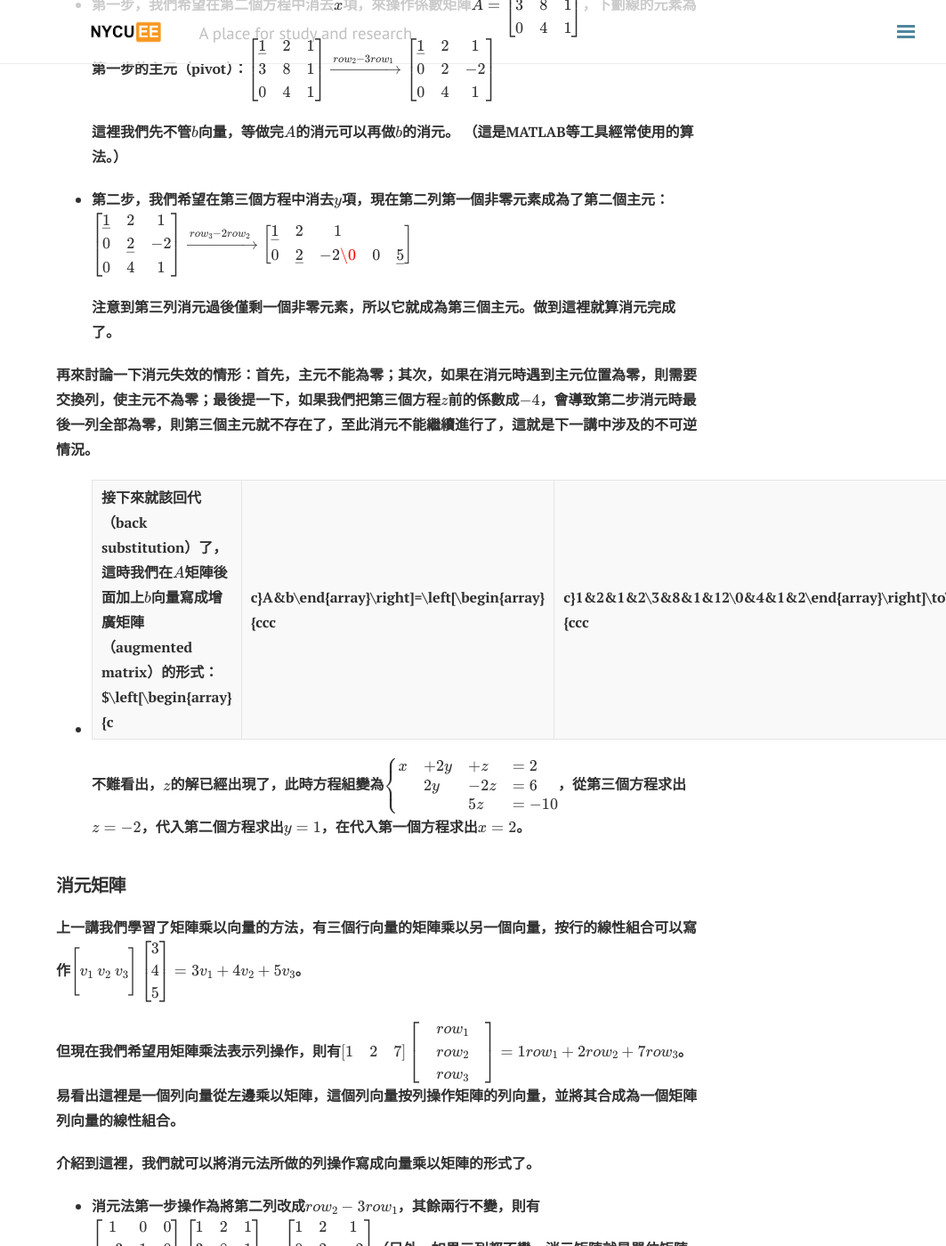
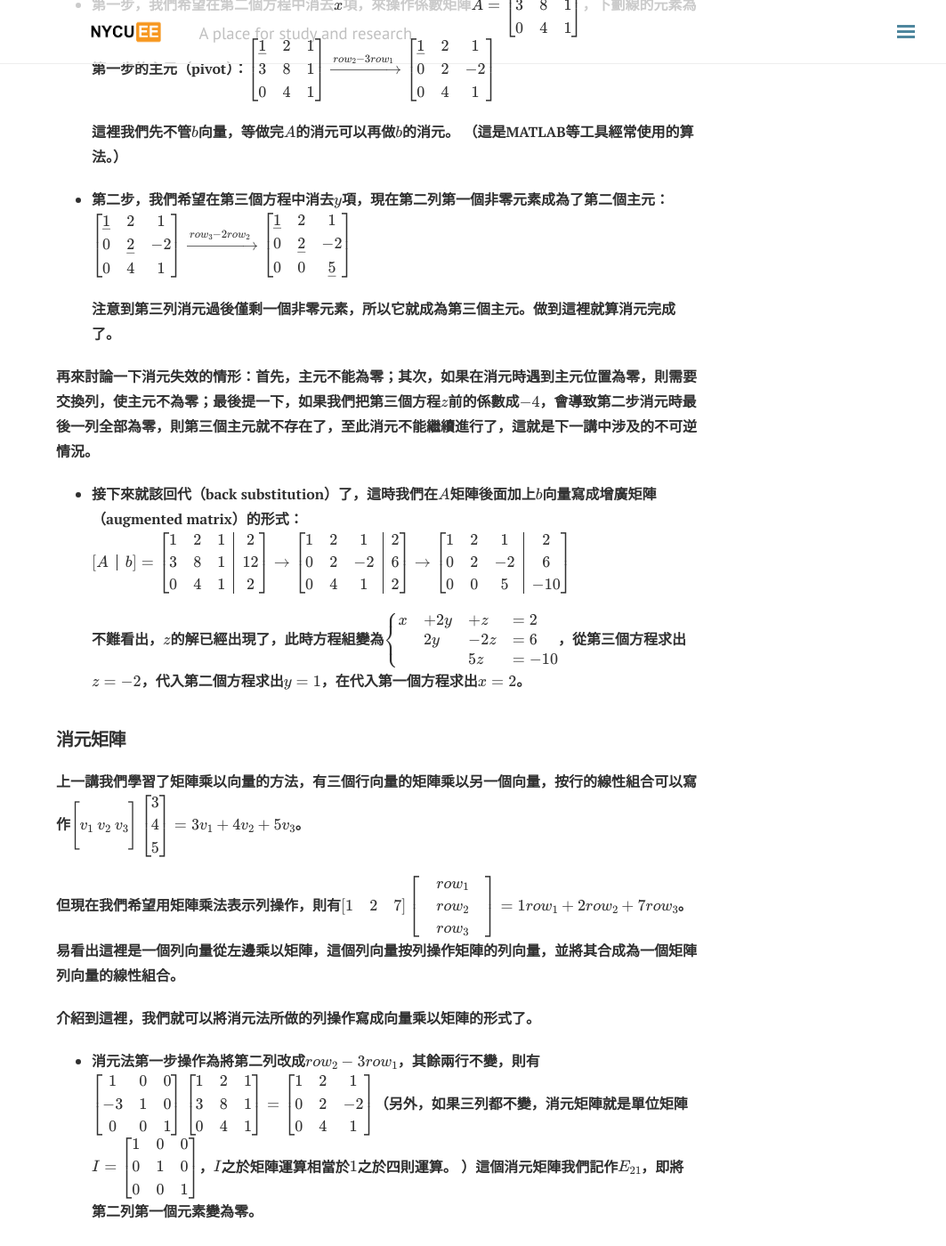
Before and after one commit to nycu-ee/nycu-ee.github.io, a Jekyll site: the page built from _posts/2021-02-02-linear-algebra-02.md, in a window 1280 px wide and 1400 px high, scrolled down 770 px. Shown: the whole window at 89% size, without its empty margins (217-1280 px from the left). Built offline with Jekyll 4.4.1, drawn with Linux system fonts in a browser that asks for light colours; nearby versions of some CDN libraries; formulas are drawn with MathJax 3; comment, search, counter and statistics services are not loaded; some of the changed text lies outside the part shown.

Commit message:
Update 2021-02-02-linear-algebra-02.md

```diff
--- a/_posts/2021-02-02-linear-algebra-02.md
+++ b/_posts/2021-02-02-linear-algebra-02.md
@@ -28,13 +28,14 @@ author: [zlotus](https://github.com/zlotus/notes-linear-algebra)
 * 第一步，我們希望在第二個方程中消去$x$項，來操作係數矩陣$A=\begin{bmatrix}\underline{1}&2&1\\\\3&8&1\\\\0&4&1\end{bmatrix}$，下劃線的元素為第一步的主元（pivot）：$\begin{bmatrix}\underline{1}&2&1\\\\3&8&1\\\\0&4&1\end{bmatrix}\xrightarrow{row_2-3row_1}\begin{bmatrix}\underline{1}&2&1\\\\0&2&-2\\\\0&4&1\end{bmatrix}$
 
     這裡我們先不管$b$向量，等做完$A$的消元可以再做$b$的消元。 （這是MATLAB等工具經常使用的算法。）
-* 第二步，我們希望在第三個方程中消去$y$項，現在第二列第一個非零元素成為了第二個主元：$\begin{bmatrix}\underline{1}&2&1\\\\0&\underline{2}&-2\\\\0&4&1\end{bmatrix}\xrightarrow{row_3-2row_2}\begin{bmatrix}\underline{1}&2&1\\\\0&\underline{2}&-2\\0&0&\underline{5}\end{bmatrix}$
+* 第二步，我們希望在第三個方程中消去$y$項，現在第二列第一個非零元素成為了第二個主元：$\begin{bmatrix}\underline{1}&2&1\\\\0&\underline{2}&-2\\\\0&4&1\end{bmatrix}\xrightarrow{row_3-2row_2}\begin{bmatrix}\underline{1}&2&1\\\\0&\underline{2}&-2\\\\0&0&\underline{5}\end{bmatrix}$
 
     注意到第三列消元過後僅剩一個非零元素，所以它就成為第三個主元。做到這裡就算消元完成了。
 
 再來討論一下消元失效的情形：首先，主元不能為零；其次，如果在消元時遇到主元位置為零，則需要交換列，使主元不為零；最後提一下，如果我們把第三個方程$z$前的係數成$-4$，會導致第二步消元時最後一列全部為零，則第三個主元就不存在了，至此消元不能繼續進行了，這就是下一講中涉及的不可逆情況。
 
-* 接下來就該回代（back substitution）了，這時我們在$A$矩陣後面加上$b$向量寫成增廣矩陣（augmented matrix）的形式：$\left[\begin{array}{c|c}A&b\end{array}\right]=\left[\begin{array}{ccc|c}1&2&1&2\\\\3&8&1&12\\\\0&4&1&2\end{array}\right]\to\left[\begin{array}{ccc|c}1&2&1&2\\\\0&2&-2&6\\\\0&4&1&2\end{array}\right]\to\left[\begin{array}{ccc|c}1&2&1&2\\\\0&2&-2&6\\\\0&0&5&-10\end{array}\right]$
+* 接下來就該回代（back substitution）了，這時我們在$A$矩陣後面加上$b$向量寫成增廣矩陣（augmented matrix）的形式：
+$\left[\begin{array}{c|c}A&b\end{array}\right]=\left[\begin{array}{ccc|c}1&2&1&2\\\\3&8&1&12\\\\0&4&1&2\end{array}\right]\to\left[\begin{array}{ccc|c}1&2&1&2\\\\0&2&-2&6\\\\0&4&1&2\end{array}\right]\to\left[\begin{array}{ccc|c}1&2&1&2\\\\0&2&-2&6\\\\0&0&5&-10\end{array}\right]$
 
     不難看出，$z$的解已經出現了，此時方程組變為$\begin{cases}x&+2y&+z&=2\\\\&2y&-2z&=6\\\\&&5z&=-10\end{cases}$，從第三個方程求出$z=-2$，代入第二個方程求出$y=1$，在代入第一個方程求出$x=2$。
 
@@ -48,7 +49,7 @@ author: [zlotus](https://github.com/zlotus/notes-linear-algebra)
 
 * 消元法第一步操作為將第二列改成$row_2-3row_1$，其餘兩行不變，則有$\begin{bmatrix}1&0&0\\\\-3&1&0\\\\0&0&1\end{bmatrix}\begin{bmatrix}1&2&1\\\\3&8&1\\\\0&4&1\end{bmatrix}=\begin{bmatrix}1&2&1\\\\0&2&-2\\\\0&4&1\end{bmatrix}$（另外，如果三列都不變，消元矩陣就是單位矩陣$I=\begin{bmatrix}1&0&0\\\\0&1&0\\\\0&0&1\end{bmatrix}$，$I$之於矩陣運算相當於$1$之於四則運算。 ）這個消元矩陣我們記作$E_{21}$，即將第二列第一個元素變為零。
 
-* 接下來就是求$E_{32}$消元矩陣了，即將第三列第二個元素變為零，則$\begin{bmatrix}1&0&0\\0&1&0\\\\0&-2&1\end{bmatrix}\begin{bmatrix}1&2&1\\\\0&2&-2\\\\0&4&1\end{bmatrix}=\begin{bmatrix}1&2&1\\\\0&2&-2\\\\0&0&5\end{bmatrix}$。這就是消元所用的兩個初等矩陣（elementary matrix）。
+* 接下來就是求$E_{32}$消元矩陣了，即將第三列第二個元素變為零，則$\begin{bmatrix}1&0&0\\\\0&1&0\\\\0&-2&1\end{bmatrix}\begin{bmatrix}1&2&1\\\\0&2&-2\\\\0&4&1\end{bmatrix}=\begin{bmatrix}1&2&1\\\\0&2&-2\\\\0&0&5\end{bmatrix}$。這就是消元所用的兩個初等矩陣（elementary matrix）。
 
 * 最後，我們將這兩步綜合起來，即$E_{32}(E_{12}A)=U$，也就是說如果我們想從$A$矩陣直接得到$U$矩陣的話，只需要$ (E_{32}E_{21})A$即可。注意，矩陣乘法雖然不能隨意變動相乘次序，但是可以變動括號位置，也就是滿足結合律（associative law），而結合律在矩陣運算中非常重要，很多定理的證明都需要巧妙的使用結合律。
 
```
